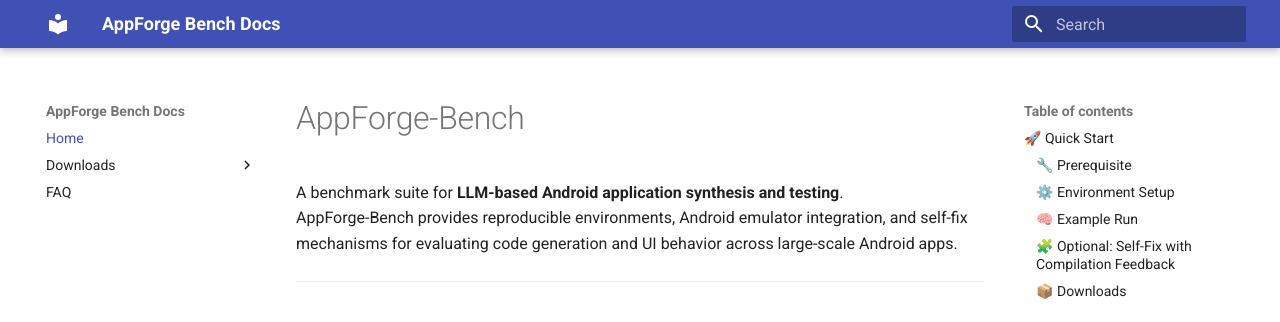
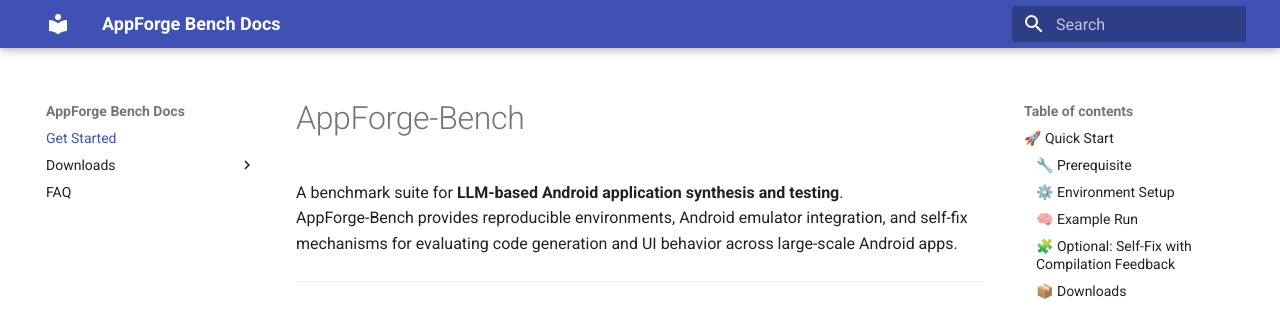
Before and after one commit to benchmark-project-website/benchmark-project-website.github.io, an MkDocs documentation site: the page built from docs/index.md, in a window 1280 px wide. Shown: the top 322 px of the page. Built offline with MkDocs 1.6.1 and Material for MkDocs 9.7.7, drawn with Linux system fonts in a browser that asks for light colours.

Commit message:
Update mkdocs.yml

```diff
--- a/mkdocs.yml
+++ b/mkdocs.yml
@@ -5,7 +5,7 @@ theme:
   name: material
 
 nav:
-  - Home: index.md
+  - Get Started: index.md
   - Downloads:
       - "AppForge.zip": "https://github.com/benchmark-project-website/benchmark-project-website.github.io/releases/download/v1.0.0/AppForge.zip"
       - "AppForge_Bench.zip": "https://github.com/benchmark-project-website/benchmark-project-website.github.io/releases/download/v1.0.0/AppForge_Bench.zip"
```
